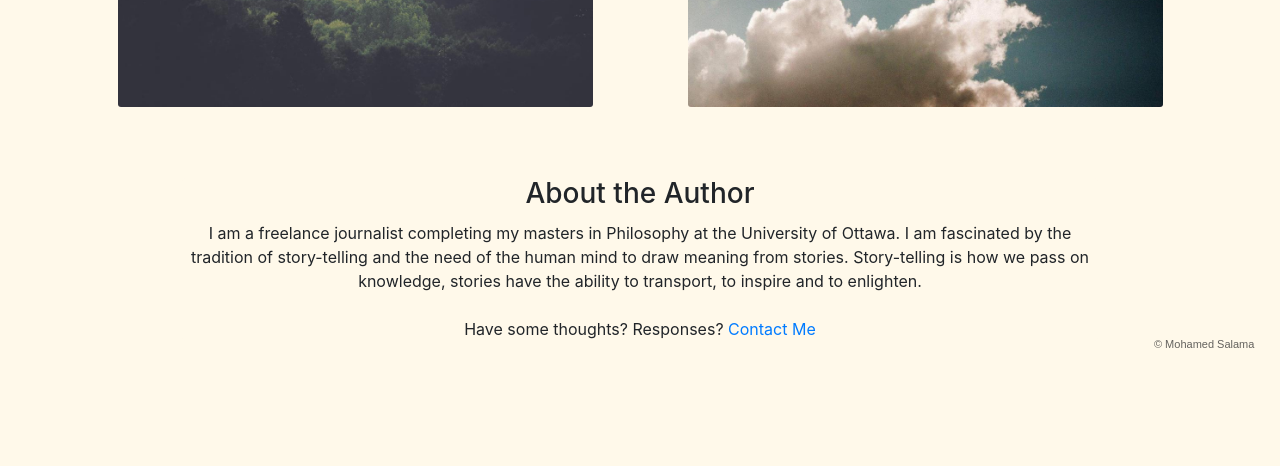
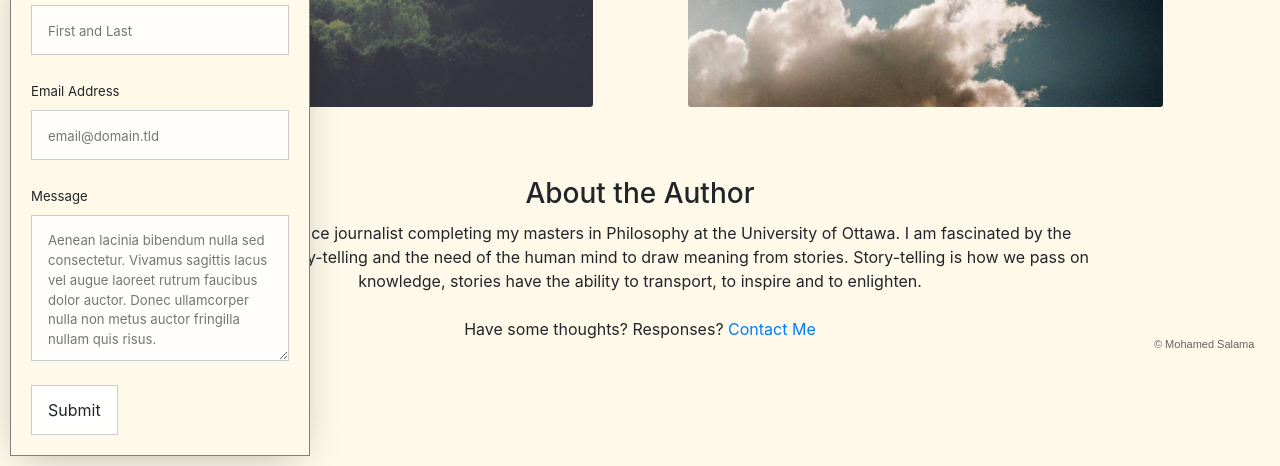
Before and after one commit to Mohacool/ThePhilosophyCove, a plain HTML site: page index.html in a window 1280 px wide. Shown: the part 334-800 px from the top of the page. Drawn offline with nearby package versions, Linux system fonts and the light colour scheme.

Commit message:
add form

```diff
--- a/index.html
+++ b/index.html
@@ -213,6 +213,113 @@
         </div>
 
     </div>
+
+    <div class="contact">
+        <form id="fs-frm" name="simple-contact-form" accept-charset="utf-8" action="https://formspree.io/xdowylya" method="post">
+            <input type="hidden" name="_next" value="http://thephilosophycove.com/fiction.html" />
+            <fieldset id="fs-frm-inputs">
+              <label for="full-name">Full Name</label>
+              <input type="text" name="name" id="full-name" placeholder="First and Last" required="">
+              <label for="email-address">Email Address</label>
+              <input type="email" name="_replyto" id="email-address" placeholder="email@domain.tld" required="">
+              <label for="message">Message</label>
+              <textarea rows="5" name="message" id="message" placeholder="Aenean lacinia bibendum nulla sed consectetur. Vivamus sagittis lacus vel augue laoreet rutrum faucibus dolor auctor. Donec ullamcorper nulla non metus auctor fringilla nullam quis risus." required=""></textarea>
+              <input type="hidden" name="_subject" id="email-subject" value="Contact Form Submission">
+            </fieldset>
+            <input type="submit" value="Submit">
+          </form><style>/* reset */
+          #fs-frm input,
+          #fs-frm select,
+          #fs-frm textarea,
+          #fs-frm fieldset,
+          #fs-frm optgroup,
+          #fs-frm label,
+          #fs-frm #card-element:disabled {
+            font-family: inherit;
+            font-size: 100%;
+            color: inherit;
+            border: none;
+            border-radius: 0;
+            display: block;
+            width: 100%;
+            padding: 0;
+            margin: 0;
+            -webkit-appearance: none;
+            -moz-appearance: none;
+          }
+          #fs-frm label,
+          #fs-frm legend,
+          #fs-frm ::placeholder {
+            font-size: .825rem;
+            margin-bottom: .5rem;
+            padding-top: .2rem;
+            display: flex;
+            align-items: baseline;
+          }
+
+          /* border, padding, margin, width */
+          #fs-frm input,
+          #fs-frm select,
+          #fs-frm textarea,
+          #fs-frm #card-element {
+            border: 1px solid rgba(0,0,0,0.2);
+            background-color: rgba(255,255,255,0.9);
+            padding: .75em 1rem;
+            margin-bottom: 1.5rem;
+          }
+          #fs-frm input:focus,
+          #fs-frm select:focus,
+          #fs-frm textarea:focus {
+            background-color: white;
+            outline-style: solid;
+            outline-width: thin;
+            outline-color: gray;
+            outline-offset: -1px;
+          }
+          #fs-frm [type="text"],
+          #fs-frm [type="email"] {
+            width: 100%;
+          }
+          #fs-frm [type="button"],
+          #fs-frm [type="submit"],
+          #fs-frm [type="reset"] {
+            width: auto;
+            cursor: pointer;
+            -webkit-appearance: button;
+            -moz-appearance: button;
+            appearance: button;
+          }
+          #fs-frm [type="button"]:focus,
+          #fs-frm [type="submit"]:focus,
+          #fs-frm [type="reset"]:focus {
+            outline: none;
+          }
+          #fs-frm [type="submit"],
+          #fs-frm [type="reset"] {
+            margin-bottom: 0;
+          }
+          #fs-frm select {
+            text-transform: none;
+          }
+
+          #fs-frm [type="checkbox"] {
+            -webkit-appearance: checkbox;
+            -moz-appearance: checkbox;
+            appearance: checkbox;
+            display: inline-block;
+            width: auto;
+            margin: 0 .5em 0 0 !important;
+          }
+
+          #fs-frm [type="radio"] {
+            -webkit-appearance: radio;
+            -moz-appearance: radio;
+            appearance: radio;
+          }
+
+
+          </style>
+    </div>
     <!-- <footer class="newfooter blue">
         <p onclick="github()" class="copyright ml-auto">&copy; Mohamed Salama</p>
 
--- a/style.css
+++ b/style.css
@@ -119,7 +119,11 @@ html,body{
 
 }
 
-
+.green{
+    z-index:-19000;
+    border:1px solid green;
+    width:300px;
+}
 
 
 
@@ -253,3 +257,17 @@ html,body{
         font-size:5vw;
     }
 }
+
+
+.contact{
+    width:300px;
+    padding:20px;
+    position:fixed;
+    bottom:10px;
+    left:10px;
+    z-index:3000;
+    border:1px solid gray;
+
+    background-color:rgb(255, 249, 234);
+    box-shadow: -1px 9px 40px -12px rgba(0,0,0,0.3);
+}
```
